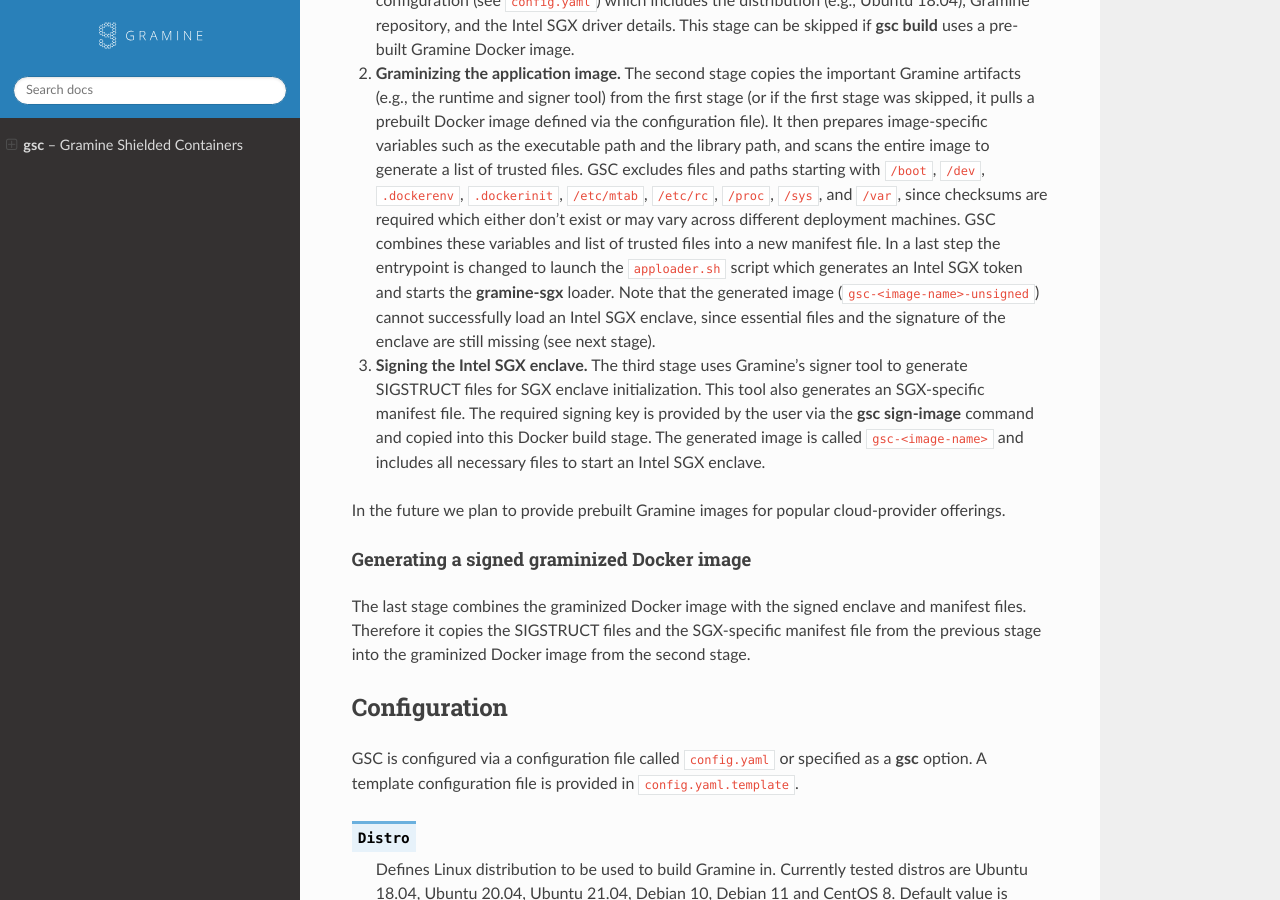
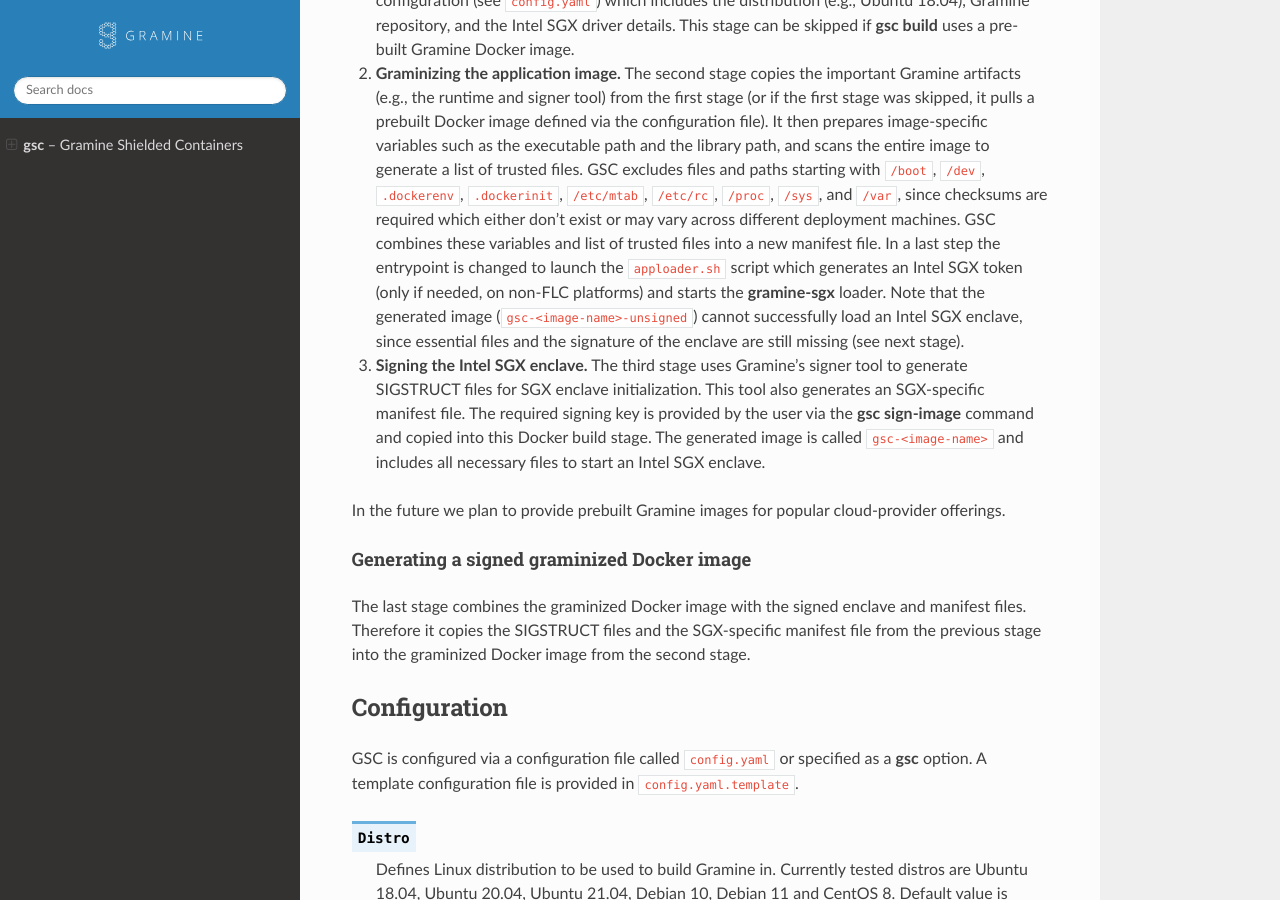
Before and after one commit to gramineproject/gsc, a Sphinx documentation site: the page built from Documentation/index.rst, in a window 1280 px wide and 900 px high, scrolled down 4911 px. Built offline with Sphinx 7.4.7 and the Read the Docs theme 2.0.0, drawn with Linux system fonts in a browser that asks for light colours.

Commit message:
Remove `gramine-sgx-get-token` invocation
Gramine v1.4 deprecates its explicit usage. If needed, `gramine-sgx`
gets the token automatically.

Signed-off-by: Dmitrii Kuvaiskii <dmitrii.kuvaiskii@intel.com>

```diff
--- a/Documentation/index.rst
+++ b/Documentation/index.rst
@@ -266,10 +266,11 @@ follows three main stages and produces an image named ``gsc-<image-name>``.
    vary across different deployment machines. GSC combines these variables and
    list of trusted files into a new manifest file. In a last step the entrypoint
    is changed to launch the :file:`apploader.sh` script which generates an Intel
-   SGX token and starts the :program:`gramine-sgx` loader. Note that the
-   generated image (``gsc-<image-name>-unsigned``) cannot successfully load an
-   Intel SGX enclave, since essential files and the signature of the enclave are
-   still missing (see next stage).
+   SGX token (only if needed, on non-FLC platforms) and starts the
+   :program:`gramine-sgx` loader. Note that the generated image
+   (``gsc-<image-name>-unsigned``) cannot successfully load an Intel SGX
+   enclave, since essential files and the signature of the enclave are still
+   missing (see next stage).
 
 #. **Signing the Intel SGX enclave.** The third stage uses Gramine's signer
    tool to generate SIGSTRUCT files for SGX enclave initialization. This tool
```
Also changed, not shown: 1 other file.
